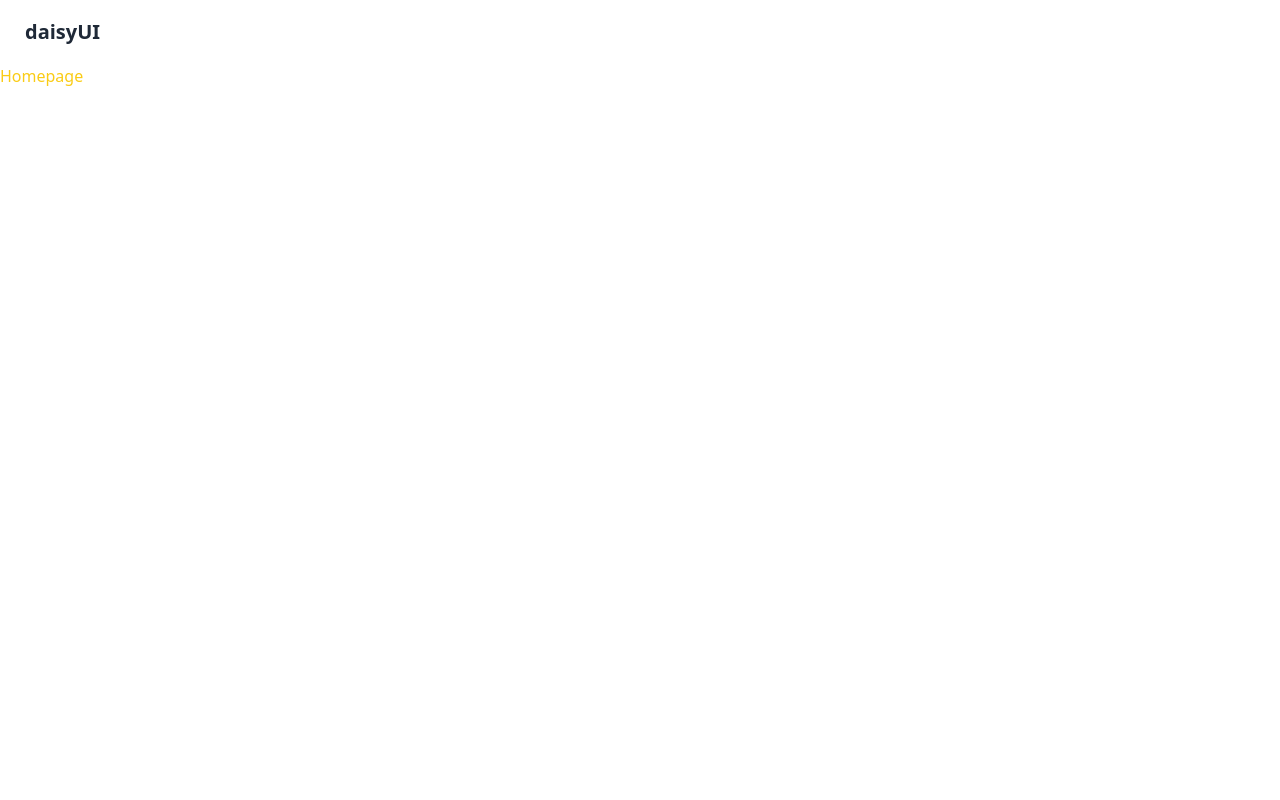
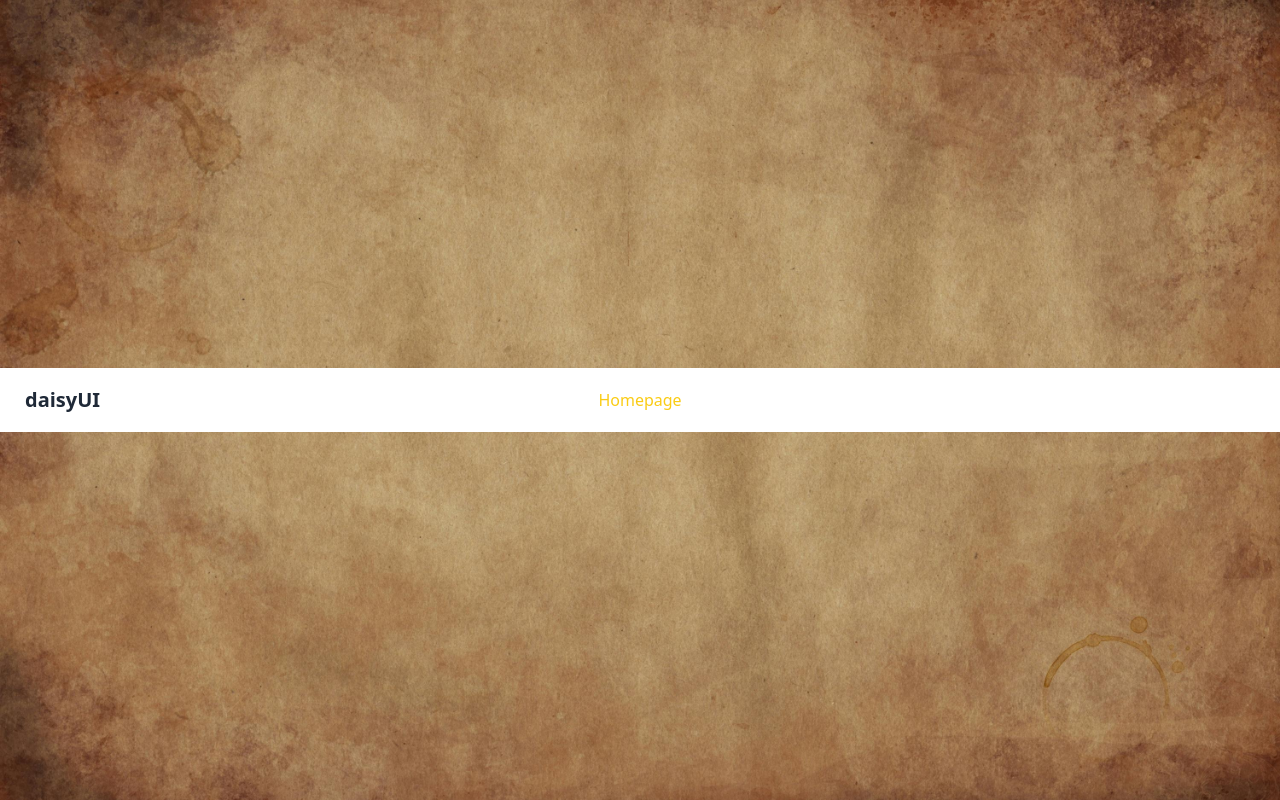
Before and after one commit to edgarlevyings44/movie, a React (Vite) app: page / in a window 1280 px wide. Built offline with nearby package versions, Linux system fonts and the light colour scheme.

Commit message:
use:background image

```diff
--- a/src/layout/mainlayout.tsx
+++ b/src/layout/mainlayout.tsx
@@ -1,10 +1,13 @@
 import Navbar from "../components/navbar"
+import BackgroundImage from "../components/backgroundImage"
 function MainLayout({ children }: {children: React.ReactNode}) {
 
   return (
     <>
-     <Navbar />
-     {children}
+      <BackgroundImage>
+        <Navbar />
+        {children}
+      </BackgroundImage>
     </>
   )
 }
```
